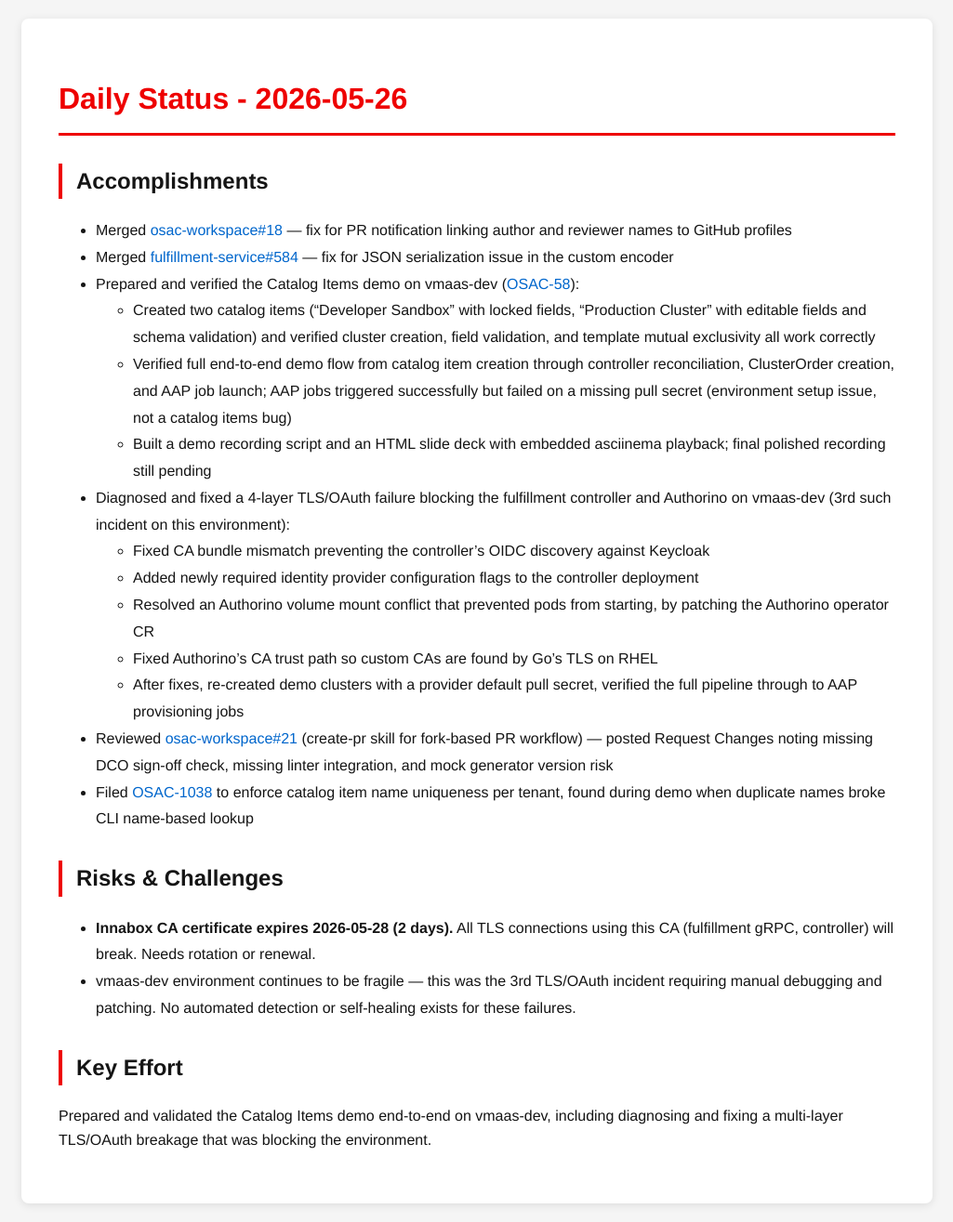
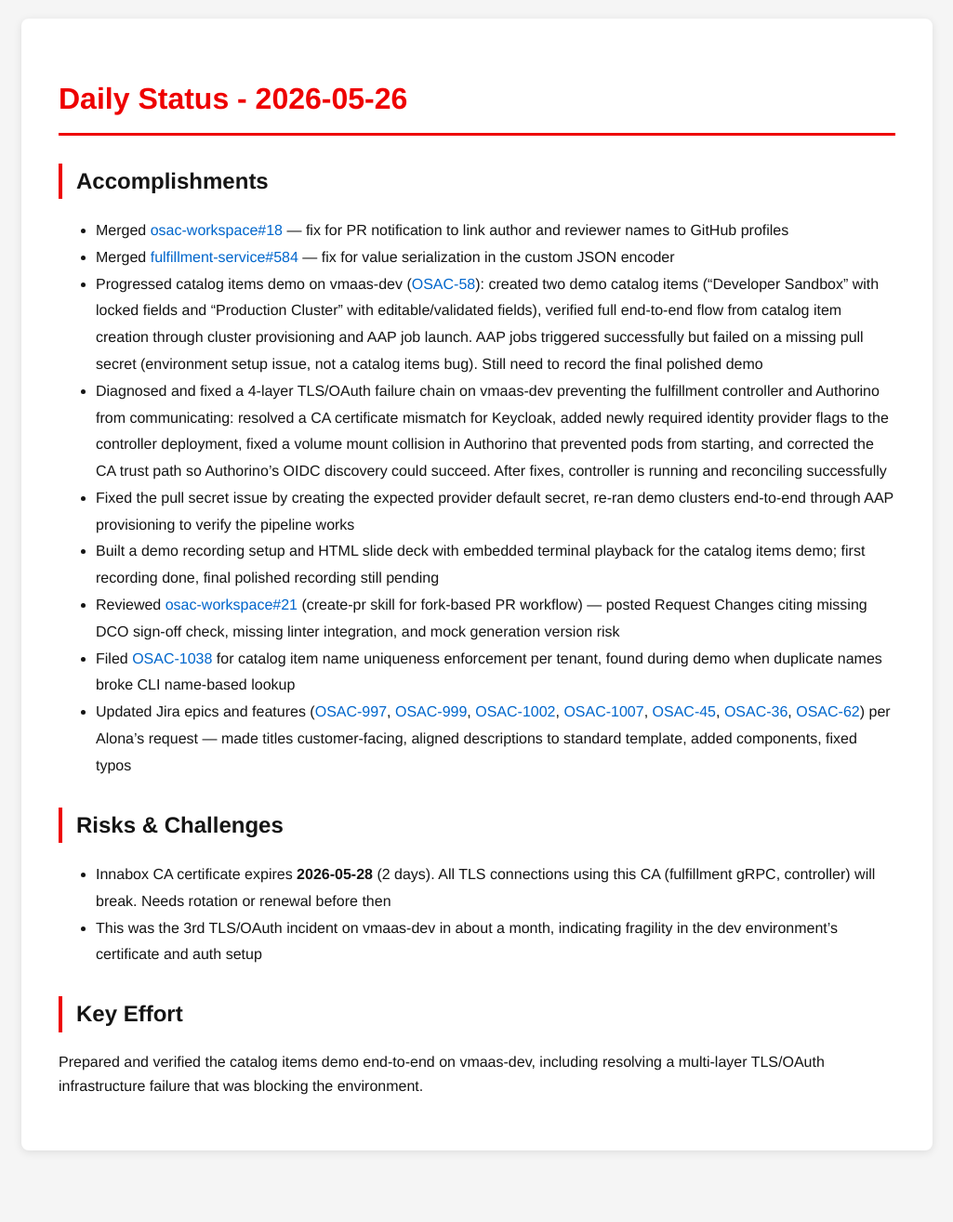
Before and after one commit to tzvatot/daily-status, a Jekyll site: the page built from 2026-05-26.md, in a window 1280 px wide. Shown: the whole page at 93% size, without its empty margins (127-1152 px from the left). Built offline with Jekyll 4.4.1, drawn with Linux system fonts in a browser that asks for light colours; after the commit the page ends 1258 px from its top, so only the background shows below that.

Commit message:
Daily status update - 2026-05-26

```diff
--- a/2026-05-26.md
+++ b/2026-05-26.md
@@ -8,26 +8,21 @@
 
 ## Accomplishments
 
-- Merged [osac-workspace#18](https://github.com/osac-project/osac-workspace/pull/18) — fix for PR notification linking author and reviewer names to GitHub profiles
-- Merged [fulfillment-service#584](https://github.com/osac-project/fulfillment-service/pull/584) — fix for JSON serialization issue in the custom encoder
-- Prepared and verified the Catalog Items demo on vmaas-dev ([OSAC-58](https://redhat.atlassian.net/browse/OSAC-58)):
-  - Created two catalog items ("Developer Sandbox" with locked fields, "Production Cluster" with editable fields and schema validation) and verified cluster creation, field validation, and template mutual exclusivity all work correctly
-  - Verified full end-to-end demo flow from catalog item creation through controller reconciliation, ClusterOrder creation, and AAP job launch; AAP jobs triggered successfully but failed on a missing pull secret (environment setup issue, not a catalog items bug)
-  - Built a demo recording script and an HTML slide deck with embedded asciinema playback; final polished recording still pending
-- Diagnosed and fixed a 4-layer TLS/OAuth failure blocking the fulfillment controller and Authorino on vmaas-dev (3rd such incident on this environment):
-  - Fixed CA bundle mismatch preventing the controller's OIDC discovery against Keycloak
-  - Added newly required identity provider configuration flags to the controller deployment
-  - Resolved an Authorino volume mount conflict that prevented pods from starting, by patching the Authorino operator CR
-  - Fixed Authorino's CA trust path so custom CAs are found by Go's TLS on RHEL
-  - After fixes, re-created demo clusters with a provider default pull secret, verified the full pipeline through to AAP provisioning jobs
-- Reviewed [osac-workspace#21](https://github.com/osac-project/osac-workspace/pull/21) (create-pr skill for fork-based PR workflow) — posted Request Changes noting missing DCO sign-off check, missing linter integration, and mock generator version risk
-- Filed [OSAC-1038](https://redhat.atlassian.net/browse/OSAC-1038) to enforce catalog item name uniqueness per tenant, found during demo when duplicate names broke CLI name-based lookup
+- Merged [osac-workspace#18](https://github.com/osac-project/osac-workspace/pull/18) — fix for PR notification to link author and reviewer names to GitHub profiles
+- Merged [fulfillment-service#584](https://github.com/osac-project/fulfillment-service/pull/584) — fix for value serialization in the custom JSON encoder
+- Progressed catalog items demo on vmaas-dev ([OSAC-58](https://redhat.atlassian.net/browse/OSAC-58)): created two demo catalog items ("Developer Sandbox" with locked fields and "Production Cluster" with editable/validated fields), verified full end-to-end flow from catalog item creation through cluster provisioning and AAP job launch. AAP jobs triggered successfully but failed on a missing pull secret (environment setup issue, not a catalog items bug). Still need to record the final polished demo
+- Diagnosed and fixed a 4-layer TLS/OAuth failure chain on vmaas-dev preventing the fulfillment controller and Authorino from communicating: resolved a CA certificate mismatch for Keycloak, added newly required identity provider flags to the controller deployment, fixed a volume mount collision in Authorino that prevented pods from starting, and corrected the CA trust path so Authorino's OIDC discovery could succeed. After fixes, controller is running and reconciling successfully
+- Fixed the pull secret issue by creating the expected provider default secret, re-ran demo clusters end-to-end through AAP provisioning to verify the pipeline works
+- Built a demo recording setup and HTML slide deck with embedded terminal playback for the catalog items demo; first recording done, final polished recording still pending
+- Reviewed [osac-workspace#21](https://github.com/osac-project/osac-workspace/pull/21) (create-pr skill for fork-based PR workflow) — posted Request Changes citing missing DCO sign-off check, missing linter integration, and mock generation version risk
+- Filed [OSAC-1038](https://redhat.atlassian.net/browse/OSAC-1038) for catalog item name uniqueness enforcement per tenant, found during demo when duplicate names broke CLI name-based lookup
+- Updated Jira epics and features ([OSAC-997](https://redhat.atlassian.net/browse/OSAC-997), [OSAC-999](https://redhat.atlassian.net/browse/OSAC-999), [OSAC-1002](https://redhat.atlassian.net/browse/OSAC-1002), [OSAC-1007](https://redhat.atlassian.net/browse/OSAC-1007), [OSAC-45](https://redhat.atlassian.net/browse/OSAC-45), [OSAC-36](https://redhat.atlassian.net/browse/OSAC-36), [OSAC-62](https://redhat.atlassian.net/browse/OSAC-62)) per Alona's request — made titles customer-facing, aligned descriptions to standard template, added components, fixed typos
 
 ## Risks & Challenges
 
-- **Innabox CA certificate expires 2026-05-28 (2 days).** All TLS connections using this CA (fulfillment gRPC, controller) will break. Needs rotation or renewal.
-- vmaas-dev environment continues to be fragile — this was the 3rd TLS/OAuth incident requiring manual debugging and patching. No automated detection or self-healing exists for these failures.
+- Innabox CA certificate expires **2026-05-28** (2 days). All TLS connections using this CA (fulfillment gRPC, controller) will break. Needs rotation or renewal before then
+- This was the 3rd TLS/OAuth incident on vmaas-dev in about a month, indicating fragility in the dev environment's certificate and auth setup
 
 ## Key Effort
 
-Prepared and validated the Catalog Items demo end-to-end on vmaas-dev, including diagnosing and fixing a multi-layer TLS/OAuth breakage that was blocking the environment.
+Prepared and verified the catalog items demo end-to-end on vmaas-dev, including resolving a multi-layer TLS/OAuth infrastructure failure that was blocking the environment.
```
